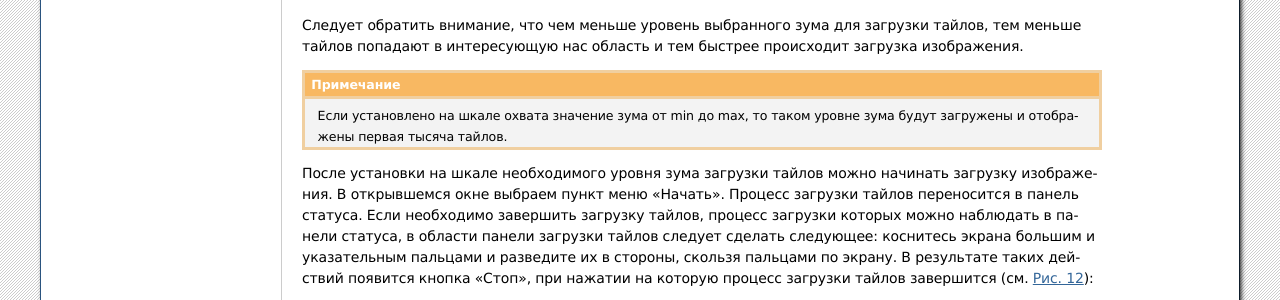
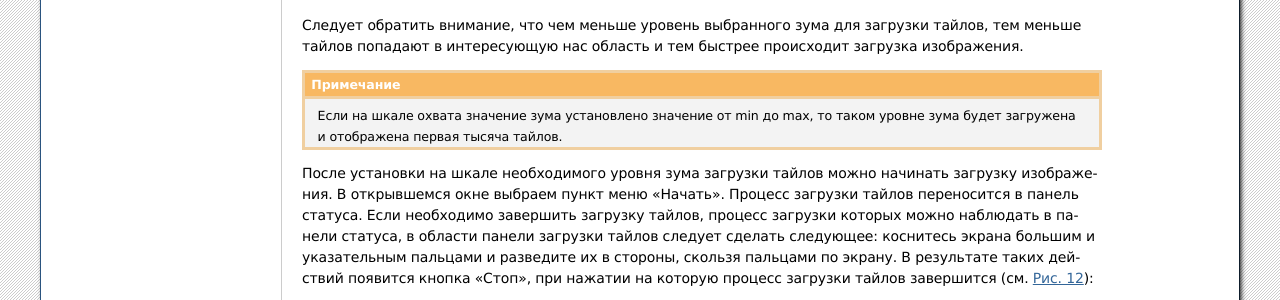
Before and after one commit to nextgis/docs_ngmobile, a Sphinx documentation site: the page built from source/load_geodata.rst, in a window 1280 px wide and 900 px high, scrolled down 3116 px. Shown: the part 152-452 px from the top of the window. Built offline with Sphinx 7.4.7, drawn with Linux system fonts in a browser that asks for light colours; formulas are drawn with MathJax 3.

Commit message:
уровни зума для загрузки тайлов

```diff
--- a/source/load_geodata.rst
+++ b/source/load_geodata.rst
@@ -111,8 +111,8 @@ GeoJSON
 тем меньше тайлов попадают в интересующую нас область и тем быстрее происходит загрузка изображения.
 
 .. note::
-   Если установлено на шкале охвата значение зума от min до max, то таком уровне
-   зума будут загружены и отображены первая тысяча тайлов.
+   Если на шкале охвата значение зума установлено значение от min до max, то таком
+   уровне зума будет загружена и отображена первая тысяча тайлов.
 
 После установки на шкале необходимого уровня зума загрузки тайлов можно начинать
 загрузку изображения. В открывшемся окне выбраем пункт меню "Начать".
```
